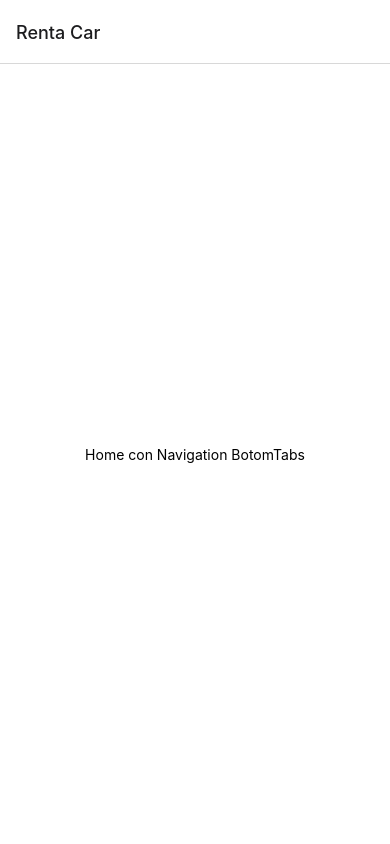
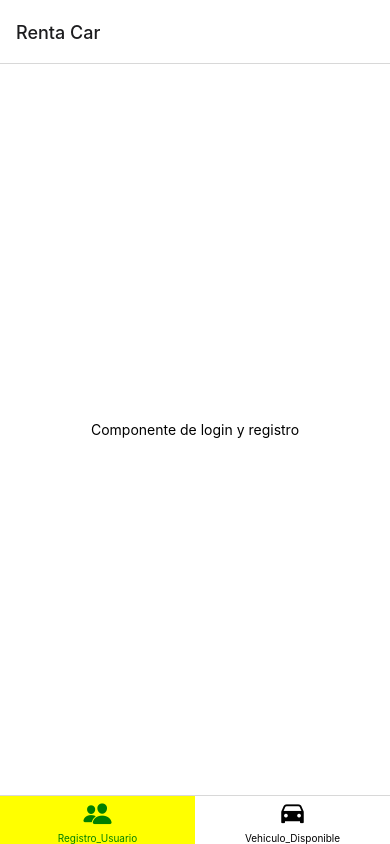
Before and after one commit to DevCesde/Proyecto_PA, a React Native app in the folder AppFront/: screen /home in a window 390 px wide. Built offline with nearby package versions, Linux system fonts and the light colour scheme.

Commit message:
se crean componentes de registro usuario y vehiculos

```diff
--- a/AppFront/assets/components/Home.jsx
+++ b/AppFront/assets/components/Home.jsx
@@ -4,17 +4,46 @@ import { createBottomTabNavigator } from '@react-navigation/bottom-tabs';
 import { Ionicons } from '@expo/vector-icons';
 //estilos, pueden copiar la ruta en cada componente
 import { styles } from '../styles/Style'
+//componentes
+import RegistroUsuario from './RegistroUsuario';
+import VehiculosDisponibles from './VehiculosDisponibles';
 
 const Tab = createBottomTabNavigator();
 
 export class Home extends Component {
   render() {
     return (
-      <View style={styles.container}>
-        <Text>Home con Navigation BotomTabs</Text>
-      </View>
+        <Tab.Navigator
+        initialRouteName='RegistroUsuario'
+        screenOptions={{
+            tabBarActiveTintColor: 'green',
+            tabBarActiveBackgroundColor: 'yellow',
+            tabBarInactiveTintColor: 'black',
+            headerShown: false
+        }
+        }
+    >
+        <Tab.Screen name='RegistroUsuario' component={RegistroUsuario} options={{
+
+            title: 'Registro_Usuario', tabBarIcon: ({ color, size }) => (
+                <Ionicons name='people' color={color} size={30} />
+            )
+        }}
+        />
+
+        <Tab.Screen name='VehiculoDisponible' component={VehiculosDisponibles} options={{
+
+            title: 'Vehiculo_Disponible', tabBarIcon: ({ color, size }) => (
+                <Ionicons name='car' color={color} size={30} />
+            )
+        }}
+        />
+
+
+
+    </Tab.Navigator>
     )
   }
 }
 
-export default Home
+export default Home;
--- /dev/null
+++ b/AppFront/assets/components/RegistroUsuario.jsx
@@ -0,0 +1,16 @@
+import { Text, View } from 'react-native';
+import React, { Component } from 'react';
+//ruta de estilos
+import { styles } from '../styles/Style';
+
+export class RegistroUsuario extends Component {
+  render() {
+    return (
+      <View style={styles.container}>
+        <Text>Componente de login y registro</Text>
+      </View>
+    )
+  }
+}
+
+export default RegistroUsuario;
--- /dev/null
+++ b/AppFront/assets/components/VehiculosDisponibles.jsx
@@ -0,0 +1,14 @@
+import { View, Text } from 'react-native';
+import React from 'react';
+//estilos
+import { styles } from '../styles/Style';
+
+const VehiculosDisponibles = () => {
+  return (
+    <View style={styles.container}>
+      <Text>Componente de vehiculos disponibles</Text>
+    </View>
+  )
+}
+
+export default VehiculosDisponibles;
```
